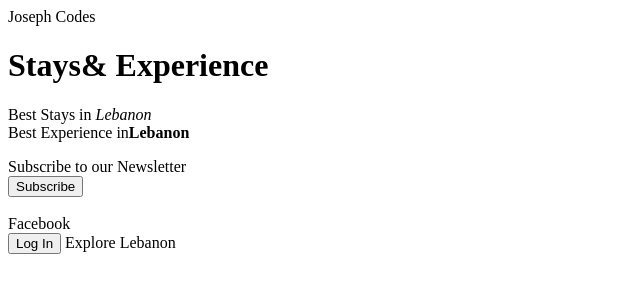
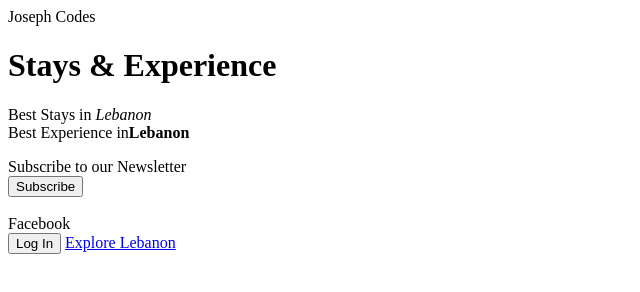
Before and after one commit to JosephKalaydjianCodes/Part1, a plain HTML site: page index.html in a window 1280 px wide. Shown: the whole page, without its empty margins (0-640 px from the left). Drawn offline with Linux system fonts and the light colour scheme.

Commit message:
Update index.html

```diff
--- a/index.html
+++ b/index.html
@@ -4,7 +4,7 @@
 <tittle>Joseph Codes</tittle?
 </head>
 <body>
-<h1>Stays& Experience</h1>
+<h1>Stays & Experience</h1>
 <p>
 Best Stays in <em>Lebanon</em><br>
 Best Experience in<strong>Lebanon</strong>
@@ -18,6 +18,6 @@ Best Experience in<strong>Lebanon</strong>
     <br>
   <button>Log In</button>
 </body>
-  <body> <href="https://cheezhospitality.com">Explore Lebanon</a>
+  <body> <a href="https://cheezhospitality.com">Explore Lebanon</a>
   </body>
 </html>
```
